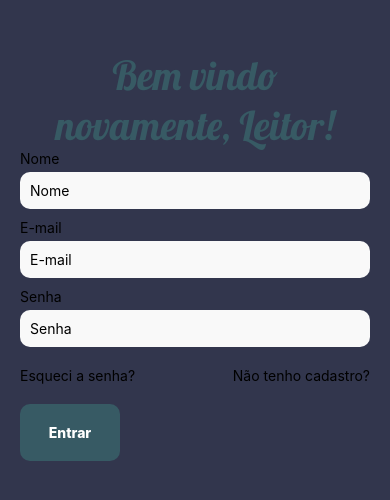
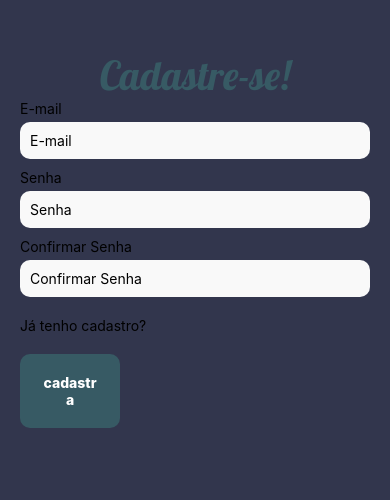
Before and after one commit to octaroxas/mobile-books-app, a React Native app: screen /signup in a window 390 px wide. Shown: the part 338-838 px from the top of the page. Built offline with nearby package versions, Linux system fonts and the light colour scheme.

Commit message:
Alteração na tela de cadastro

```diff
--- a/src/screens/SignUp/SignUp.tsx
+++ b/src/screens/SignUp/SignUp.tsx
@@ -122,21 +122,11 @@ const SignUp = ({ navigation }: any) => {
                     fontSize: 40,
                     color: '#375A64',
                     fontFamily: 'Lobster_400Regular',
-          }}>Bem vindo</Text>
-          <Text style={{
-            fontSize: 40,
-            color: '#375A64',
-            fontFamily: 'Lobster_400Regular',
-          }}>novamente, Leitor!</Text>
+                }}>Cadastre-se!</Text>
             </View>
 
             <View style={globalStyles.formContainer}>
-          <Input
-            label="Nome"
-            value={nome}
-            onChange={() => { }}
-            placeholder='Nome'
-          />
+
                 <Input
                     label="E-mail"
                     value={email}
@@ -151,18 +141,21 @@ const SignUp = ({ navigation }: any) => {
                     placeholder='Senha'
                 />
 
+                <Input
+                    label="Confirmar Senha"
+                    value={password}
+                    onChange={() => { }}
+                    placeholder='Confirmar Senha'
+                />
+
                 <View style={{ display: 'flex', flexDirection: 'row', marginVertical: 10, justifyContent: 'space-between' }}>
-            <TouchableOpacity onPress={signUp}>
-              <Text>Esqueci a senha?</Text>
-            </TouchableOpacity>
-
-            <TouchableOpacity onPress={signUp}>
-              <Text>Não tenho cadastro?</Text>
+                    <TouchableOpacity onPress={tologin}>
+                        <Text>Já tenho cadastro?</Text>
                     </TouchableOpacity>
                 </View>
                 <Button
-            title="Entrar"
-            onPress={handleLogin}
+                    title="cadastra"
+                    onPress={handleSignUp}
                 />
             </View>
 
```
Lines whose indentation alone changed are shown as unchanged.
